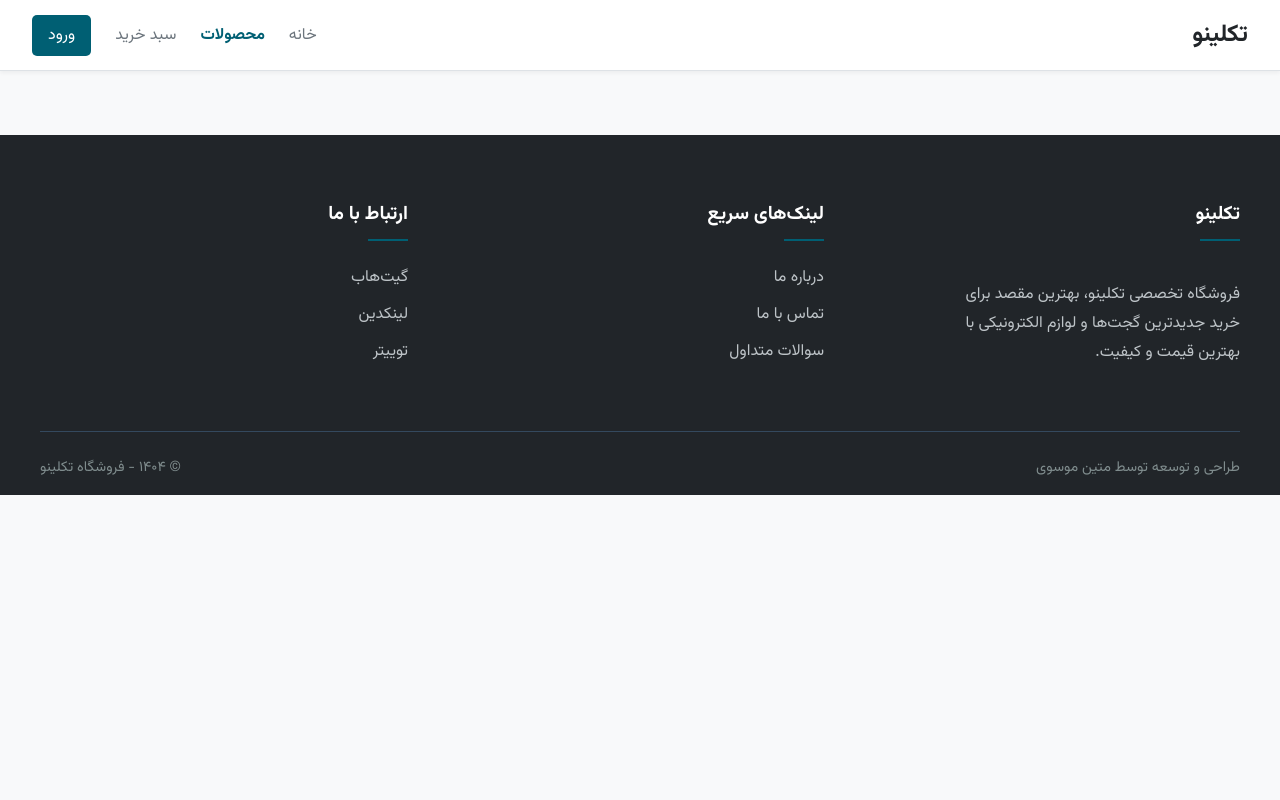
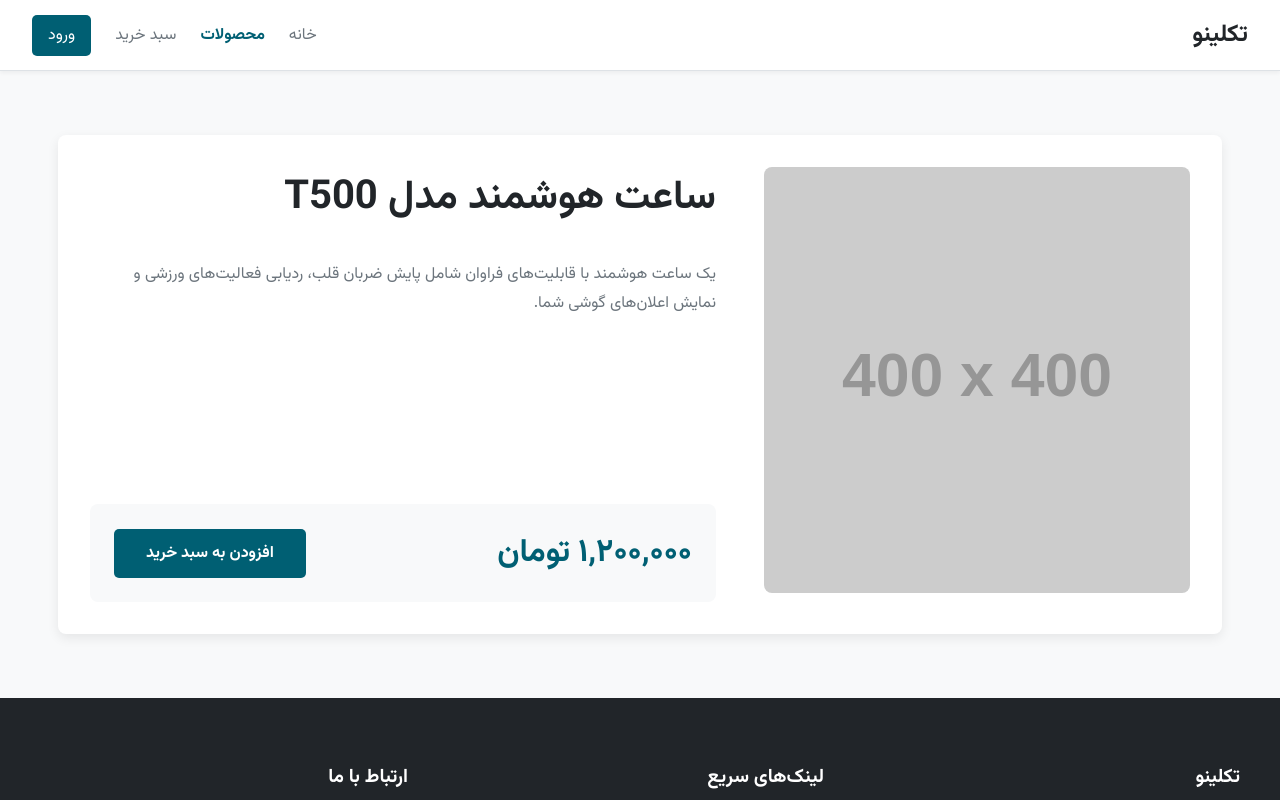
Before and after one commit to matinmousavi/teklino, a React (Vite) app in the folder frontend/: page /products/1 in a window 1280 px wide. Shown: the top 800 px of the page. Built offline with nearby package versions, Linux system fonts and the light colour scheme.

Commit message:
feat: add ProductDetailPage component and routing; update ProductCard to link to product details

```diff
--- a/frontend/src/App.jsx
+++ b/frontend/src/App.jsx
@@ -3,6 +3,7 @@ import Header from './components/Header/Header.jsx'
 import Footer from './components/Footer/Footer.jsx'
 import HomePage from './pages/HomePage/HomePage.jsx'
 import ProductsPage from './pages/ProductsPage/ProductsPage.jsx'
+import ProductDetailPage from './pages/ProductDetailPage/ProductDetailPage.jsx'
 
 const App = () => {
 	return (
@@ -12,6 +13,7 @@ const App = () => {
 				<Routes>
 					<Route path='/' element={<HomePage />} />
 					<Route path='/products' element={<ProductsPage />} />
+					<Route path='/products/:productId' element={<ProductDetailPage />} />
 				</Routes>
 			</main>
 			<Footer />
--- a/frontend/src/components/ProductCard/ProductCard.jsx
+++ b/frontend/src/components/ProductCard/ProductCard.jsx
@@ -1,14 +1,19 @@
+import { Link } from 'react-router-dom';
 import styles from './ProductCard.module.css';
 
 const ProductCard = ({ product }) => {
   return (
     <div className={styles.card}>
+      <Link to={`/products/${product.id}`} className={styles['card__link']}>
         <div className={styles['card__image-container']}>
           <img src={product.image} alt={product.name} className={styles.card__image} />
         </div>
         <div className={styles.card__content}>
           <h3 className={styles.card__title}>{product.name}</h3>
           <p className={styles.card__price}>{product.price} تومان</p>
+        </div>
+      </Link>
+      <div className={styles['card__button-wrapper']}>
         <button className={styles.card__button}>افزودن به سبد خرید</button>
       </div>
     </div>
--- a/frontend/src/components/ProductCard/ProductCard.module.css
+++ b/frontend/src/components/ProductCard/ProductCard.module.css
@@ -14,9 +14,17 @@
     box-shadow: 0 8px 16px rgba(0, 0, 0, 0.1);
 }
 
+.card__link {
+    text-decoration: none;
+    color: inherit;
+    display: flex;
+    flex-direction: column;
+    flex-grow: 1;
+}
+
 .card__image-container {
     width: 100%;
-  padding-top: 100%; /* Aspect ratio 1:1 */
+    padding-top: 100%;
     position: relative;
     background-color: #f0f0f0;
 }
@@ -53,6 +61,10 @@
     margin: 0 0 1rem 0;
 }
 
+.card__button-wrapper {
+    padding: 0 1rem 1rem 1rem;
+}
+
 .card__button {
     width: 100%;
     padding: 0.75rem;
--- /dev/null
+++ b/frontend/src/pages/ProductDetailPage/ProductDetailPage.jsx
@@ -0,0 +1,31 @@
+import { useParams } from 'react-router-dom'
+import { products, bestsellers } from '../../data/mockProducts'
+import styles from './ProductDetailPage.module.css'
+
+const ProductDetailPage = () => {
+	const { productId } = useParams()
+	const allProducts = [...products, ...bestsellers]
+	const product = allProducts.find(p => p.id === parseInt(productId))
+
+	if (!product) {
+		return <div className={styles['product-not-found']}>محصول مورد نظر یافت نشد!</div>
+	}
+
+	return (
+		<div className={styles['product-detail']}>
+			<div className={styles['product-detail__image-container']}>
+				<img src={product.image} alt={product.name} className={styles['product-detail__image']} />
+			</div>
+			<div className={styles['product-detail__info']}>
+				<h1 className={styles['product-detail__title']}>{product.name}</h1>
+				<p className={styles['product-detail__description']}>{product.description}</p>
+				<div className={styles['product-detail__price-box']}>
+					<span className={styles['product-detail__price']}>{product.price} تومان</span>
+					<button className={styles['product-detail__button']}>افزودن به سبد خرید</button>
+				</div>
+			</div>
+		</div>
+	)
+}
+
+export default ProductDetailPage
--- /dev/null
+++ b/frontend/src/pages/ProductDetailPage/ProductDetailPage.module.css
@@ -0,0 +1,77 @@
+.product-detail {
+    max-width: 1100px;
+    margin: 4rem auto;
+    padding: 2rem;
+    display: flex;
+    gap: 3rem;
+    background-color: var(--color-surface);
+    border-radius: 8px;
+    box-shadow: 0 4px 12px rgba(0, 0, 0, 0.08);
+}
+
+.product-detail__image-container {
+    flex: 1 1 400px;
+}
+
+.product-detail__image {
+    width: 100%;
+    border-radius: 8px;
+}
+
+.product-detail__info {
+    flex: 1 1 600px;
+    display: flex;
+    flex-direction: column;
+}
+
+.product-detail__title {
+    font-size: 2.5rem;
+    margin: 0 0 1rem 0;
+}
+
+.product-detail__description {
+    font-size: 1rem;
+    line-height: 1.8;
+    color: var(--color-text-secondary);
+    flex-grow: 1;
+}
+
+.product-detail__price-box {
+    display: flex;
+    justify-content: space-between;
+    align-items: center;
+    background-color: var(--color-background);
+    padding: 1.5rem;
+    border-radius: 8px;
+    margin-top: 2rem;
+}
+
+.product-detail__price {
+    font-size: 2rem;
+    font-weight: bold;
+    color: var(--color-primary);
+}
+
+.product-detail__button {
+    font-family: inherit;
+    font-size: 1rem;
+    font-weight: bold;
+    padding: 0.75rem 2rem;
+    border: none;
+    border-radius: 5px;
+    background-color: var(--color-primary);
+    color: var(--color-surface);
+    cursor: pointer;
+    transition: background-color 0.2s ease-in-out;
+}
+
+.product-detail__button:hover {
+    background-color: var(--color-accent);
+    color: var(--color-text-primary);
+}
+
+.product-not-found {
+    text-align: center;
+    font-size: 2rem;
+    padding: 5rem;
+}
```
Lines whose indentation alone changed are shown as unchanged.
